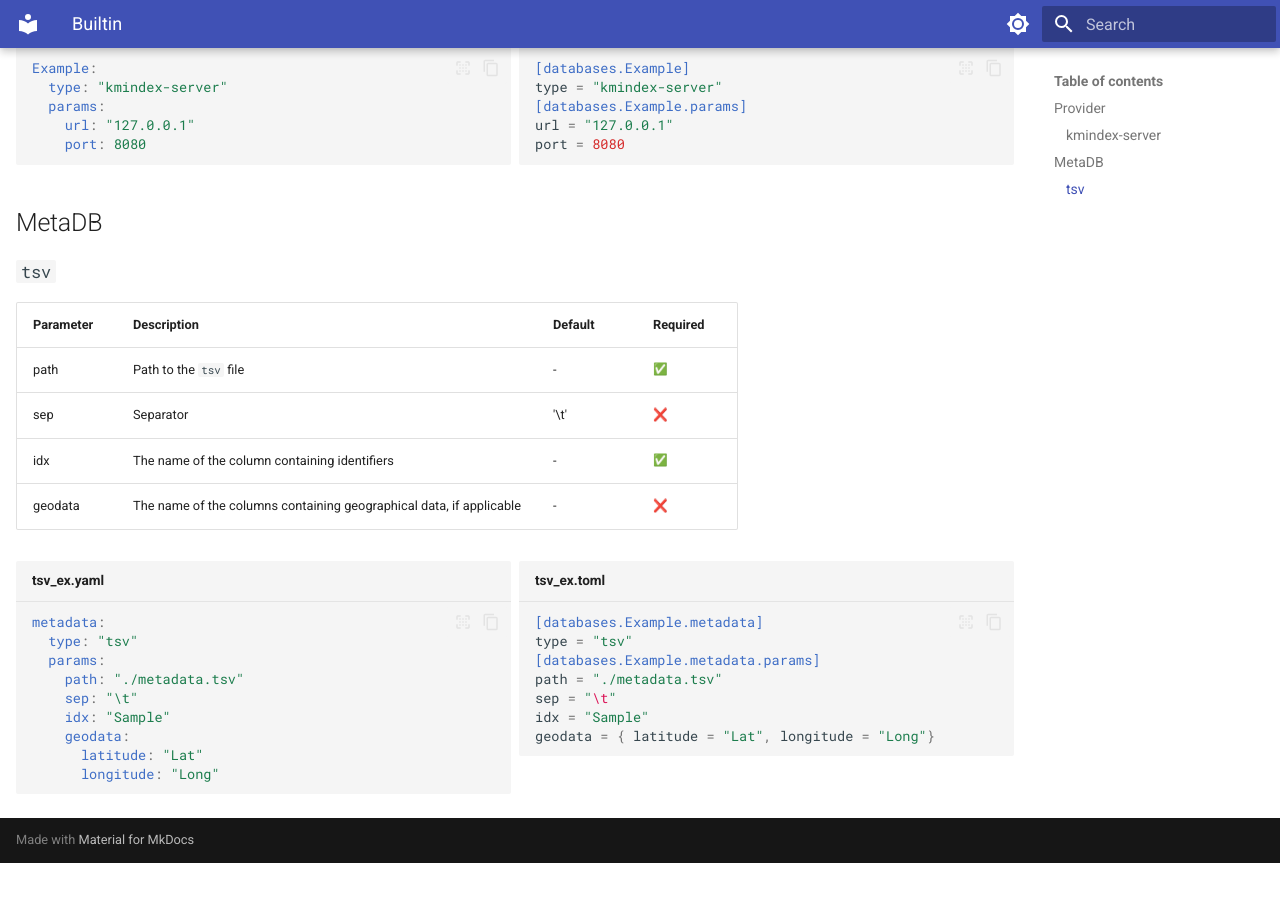
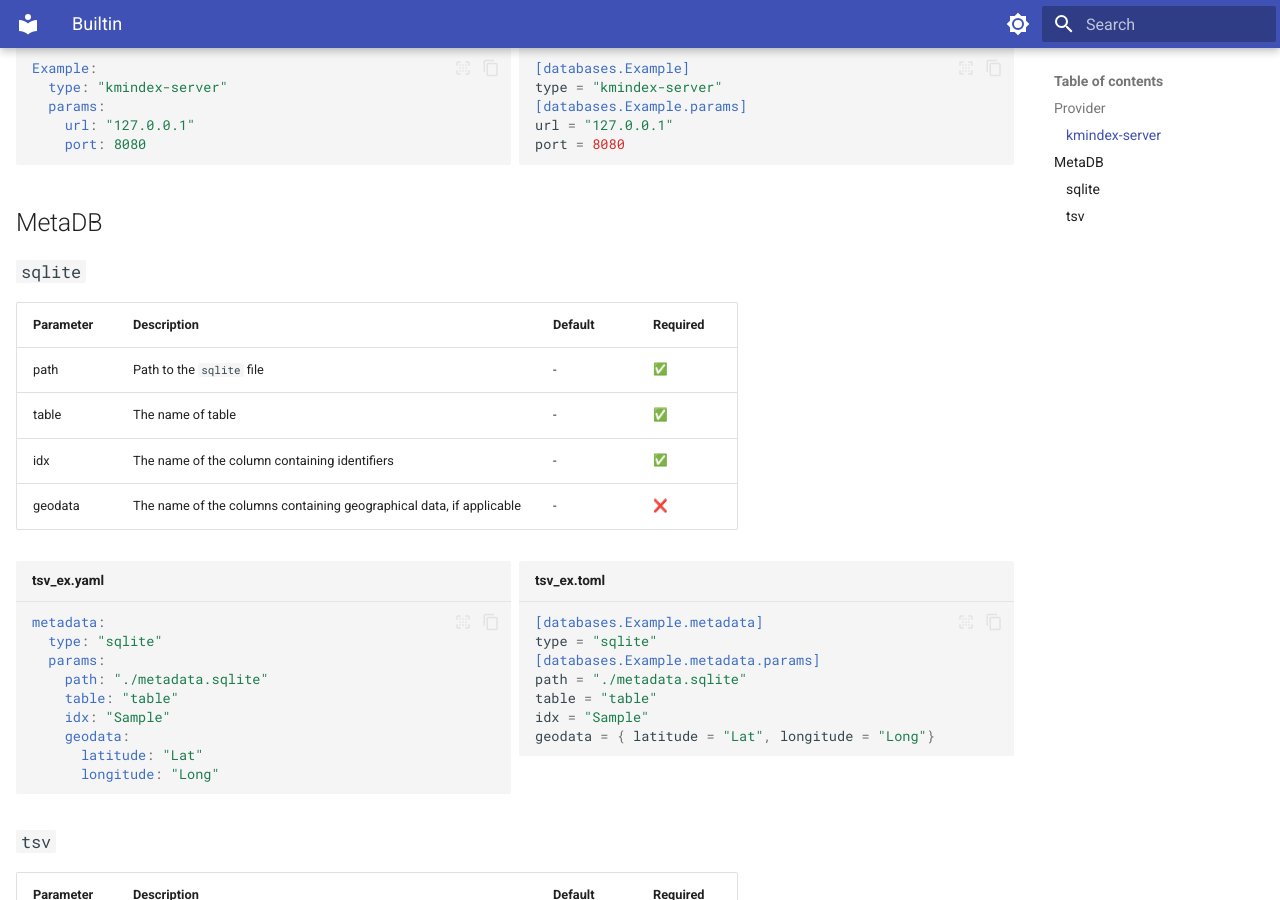
Before and after one commit to tlemane/kmviz, an MkDocs documentation site: the page built from docs/docs/builtin.md, in a window 1280 px wide and 900 px high, scrolled down 486 px. Built offline with MkDocs 1.6.1 and Material for MkDocs 9.7.7, drawn with Linux system fonts in a browser that asks for light colours; emoji names are drawn with the system emoji font; the version menu is left out; before the commit the page ends 1349 px from its top, so only the background shows below that.

Commit message:
update: docs

````diff
--- a/docs/docs/builtin.md
+++ b/docs/docs/builtin.md
@@ -34,6 +34,41 @@ port = 8080
 
 ## MetaDB
 
+### `sqlite`
+
+|Parameter|Description|Default|Required|
+|---|---|---|---|
+|path|Path to the `sqlite` file |-|:white_check_mark:|
+|table|The name of table|-|:white_check_mark:|
+|idx|The name of the column containing identifiers|-|:white_check_mark:|
+|geodata|The name of the columns containing geographical data, if applicable|-|:x:|
+
+<div class="grid" markdown>
+
+```yaml title="tsv_ex.yaml"
+metadata:
+  type: "sqlite"
+  params:
+    path: "./metadata.sqlite"
+    table: "table"
+    idx: "Sample"
+    geodata:
+      latitude: "Lat"
+      longitude: "Long"
+```
+
+```toml title="tsv_ex.toml"
+[databases.Example.metadata]
+type = "sqlite"
+[databases.Example.metadata.params]
+path = "./metadata.sqlite"
+table = "table"
+idx = "Sample"
+geodata = { latitude = "Lat", longitude = "Long"}
+```
+</div>
+
+
 ### `tsv`
 
 |Parameter|Description|Default|Required|
````
Also changed, not shown: docs/docs/deploy.md (+1 -4 lines).
